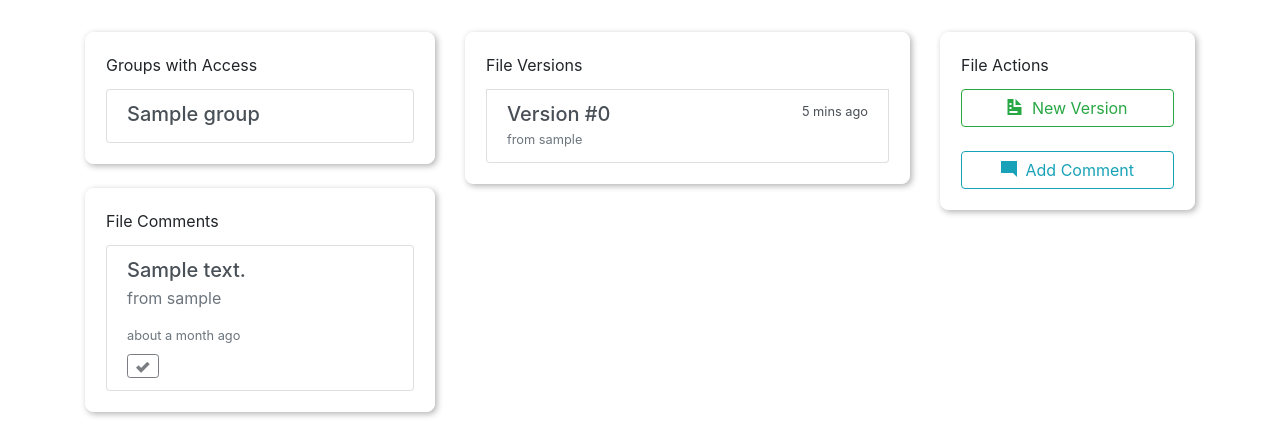
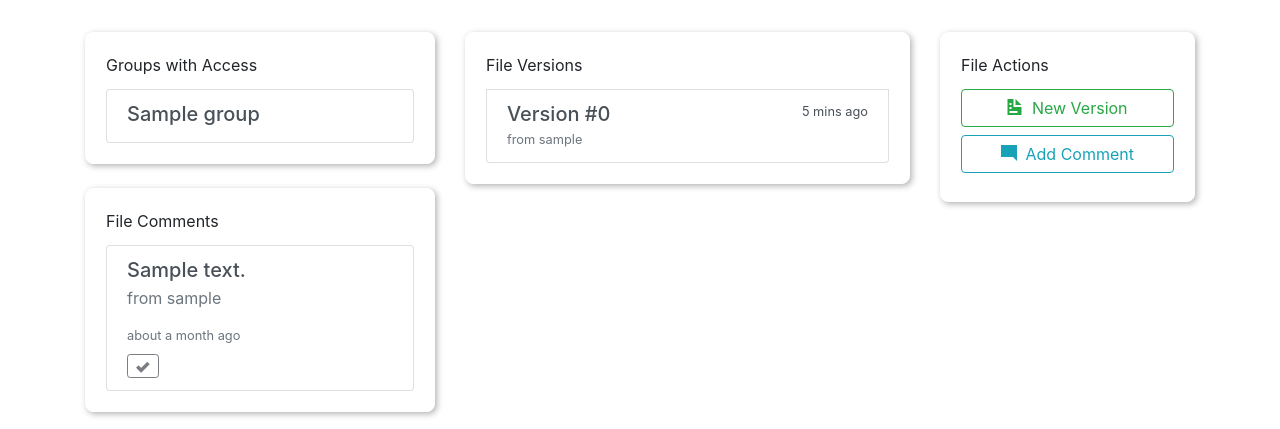
Before and after one commit to JoeRourke123/forkie, a Flask app: template templates/file.html in a window 1280 px wide. Shown: the part 118-547 px from the top of the page. Run offline with Flask 2, Linux system fonts and the light colour scheme; the template is opened without the code that fills it: most values are stand-ins (such as "Sample title", 1, 10 or a date in 2020); some libraries are stand-ins or nearby versions.

Commit message:
Fixed button gaps and made groups UI prettier

```diff
--- a/templates/file.html
+++ b/templates/file.html
@@ -121,10 +121,10 @@
             <div class="card mb-4">
                 <div class="card-body d-flex w-100 flex-column flex-fill">
                     <div class="card-title">File Actions</div>
-                    <a class="btn btn-outline-success m-0" href="#" data-toggle="modal" data-target="#newVersion"
+                    <a class="btn btn-outline-success mb-2" href="#" data-toggle="modal" data-target="#newVersion"
                        role="button"><span
                             class="oi oi-document pr-1" title="document"> </span> New Version</a>
-                    <br><a class="btn btn-outline-info m-0" href="#" data-toggle="modal" data-target="#addComment"
+                    <a class="btn btn-outline-info mb-2" href="#" data-toggle="modal" data-target="#addComment"
                            role="button"><span class="oi oi-comment-square pr-1" title="comment square"> </span> Add
                     Comment</a>
                 </div>
@@ -135,15 +135,15 @@
                         <div class="card-title">Admin Actions</div>
                         <a class="btn btn-outline-success mb-2" href="#" data-toggle="modal" data-target="#addGroup"
                            role="button"><span class="oi oi-plus pr-1" title="plus"> </span> Add Group</a>
-                        <br><a class="btn btn-outline-warning mb-2" href="#" data-toggle="modal"
+                        <a class="btn btn-outline-warning mb-2" href="#" data-toggle="modal"
                                data-target="#removeGroup"
                                role="button"><span class="oi oi-minus pr-1"
                                                    title="minus"> </span> Revoke Group Access</a>
-                        <br><a class="btn btn-outline-info mb-2" href="#" role="button"><span
+                        <a class="btn btn-outline-info mb-2" href="#" role="button"><span
                             class="oi oi-clipboard pr-1"
                             title="clipboard"> </span>
                         Generate Report</a>
-                        <br><a class="btn btn-outline-danger mb-2" href="#" role="button" data-toggle="modal"
+                        <a class="btn btn-outline-danger mb-2" href="#" role="button" data-toggle="modal"
                                data-target="#deleteFile"><span class="oi oi-trash pr-1"
                                                                title="trash"> </span> Delete
                         File</a>
--- a/templates/version.html
+++ b/templates/version.html
@@ -95,10 +95,10 @@
                         <div class="card-title">Version Actions</div>
                         <a class="btn btn-outline-success mb-2" href="#" data-toggle="modal" data-target="#addMetadata"
                                role="button"><span class="oi oi-tags pr-1" title="tags"> </span> Add Metadata</a>
-                        <br><a class="btn btn-outline-warning mb-2" href="#" data-toggle="modal" data-target="#renameGroup" role="button"><span class="oi oi-pencil pr-1"
+                        <a class="btn btn-outline-warning mb-2" href="#" data-toggle="modal" data-target="#renameGroup" role="button"><span class="oi oi-pencil pr-1"
                                                              title="pencil"> </span> Edit Metadata
                         </a>
-                        <br><a class="btn btn-outline-danger mb-2" href="#" role="button" data-toggle="modal" data-target="#deleteVersion"><span class="oi oi-trash pr-1"
+                        <a class="btn btn-outline-danger mb-2" href="#" role="button" data-toggle="modal" data-target="#deleteVersion"><span class="oi oi-trash pr-1"
                                                                                         title="trash"> </span> Delete
                         Version</a>
                     </div>
```
Also changed, not shown: templates/group.html (+13 -13 lines).
